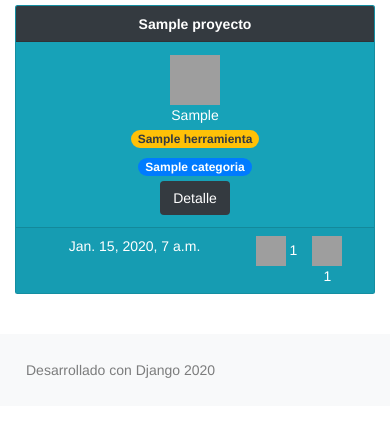
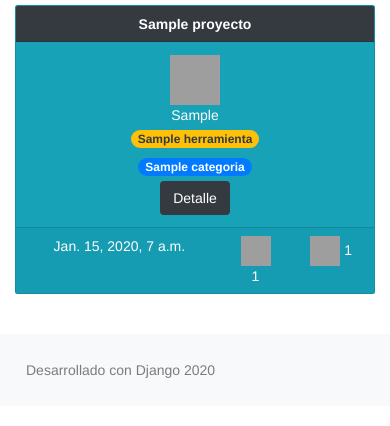
Before and after one commit to pshowtest/pshowcase, a Django app: page /personas/todos_proyectos/ in a window 390 px wide. Shown: the part 1050-1476 px from the top of the page. Run offline with Django 3.2, Linux system fonts and the light colour scheme; tables that the repository leaves empty hold one stand-in row (values such as "Sample post"); some libraries are stand-ins or nearby versions; grey boxes are pictures that could not be loaded.

Commit message:
prueba responsive icono segmentos

```diff
--- a/personas/templates/personas/listar_proyectos.html
+++ b/personas/templates/personas/listar_proyectos.html
@@ -87,11 +87,11 @@
 
                 <div class="card-footer text-white ">
                     <div class="row">
-                        <div class="col-8">
+                        <div class="col-7">
                             {{p.fecha_creacion}}
                         </div>
 
-                        <div class="colo-2">
+                        <div class="col-2">
                             <img class="icon data-toggle="tooltip" data-placement="right" title="Colaboradores" src="https://www.flaticon.com/svg/static/icons/svg/36/36178.svg" alt="Colaboraciones">
                             {% for t in tupla_datos %}
                                 {% if p == t.0 %}
@@ -100,7 +100,7 @@
                             {% endfor%}
                         </div>
 
-                        <div class="col-2">
+                        <div class="col-3">
                             <img class="icon data-toggle="tooltip" data-placement="right" title="Segmentos"" src="https://img.icons8.com/plasticine/100/000000/puzzle.png"/>
                             {% for t in tupla_datos %}
                                 {% if p == t.0 %}
```
